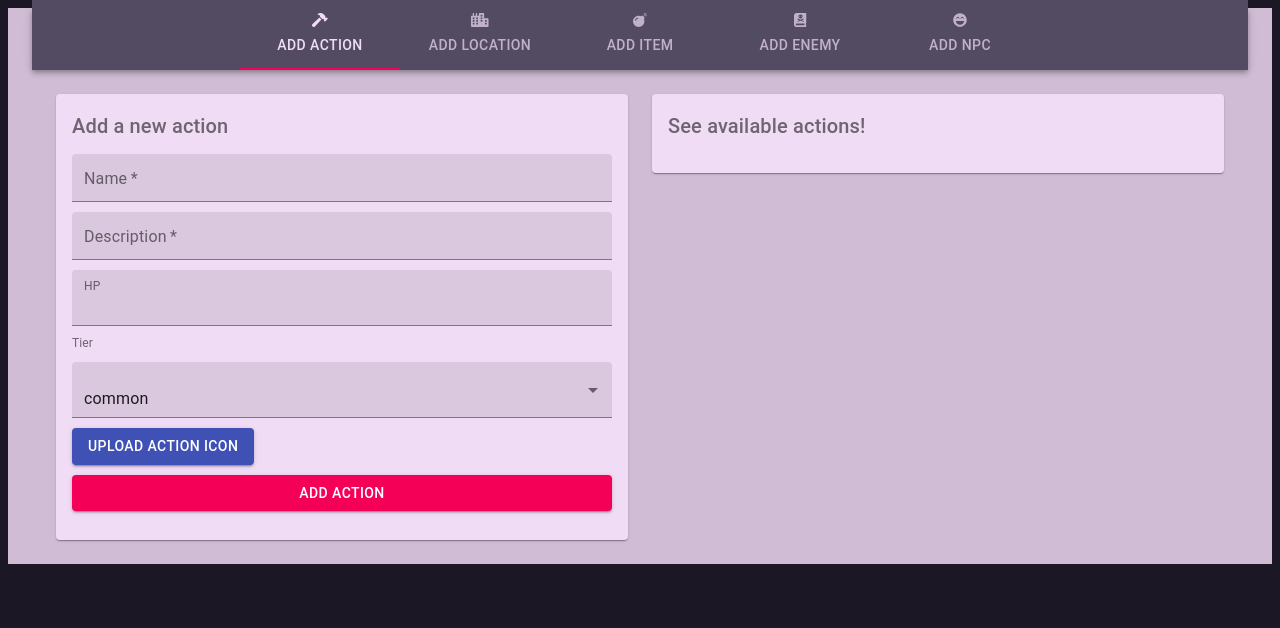
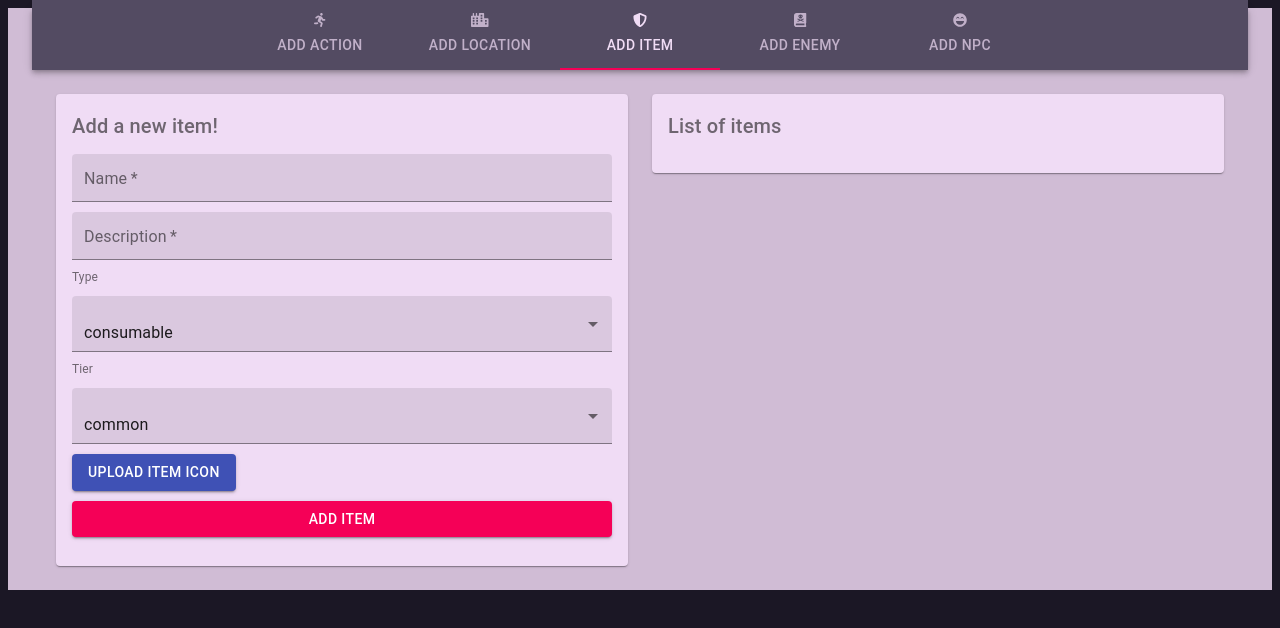
Before and after one commit to thinnkeeper/innkeeper-website, a React (Create React App) app: page / in a window 1280 px wide. Shown: the top 628 px of the page. Built offline with nearby package versions, Linux system fonts and the light colour scheme.

Commit message:
:construction: figuring out file structures

```diff
--- /dev/null
+++ b/src/components/List/index.tsx
@@ -0,0 +1,18 @@
+import React from 'react';
+import { Grid, Card, CardContent, Typography } from '@material-ui/core';
+import { colors } from '../../shared/colors';
+
+export default function List(props: any) {
+	const { type } = props;
+	return (
+		<Grid item xs={6}>
+			<Card style={{ backgroundColor: colors.whiteish }}>
+				<CardContent>
+					<Typography color="textSecondary" variant="h6" component="h6" gutterBottom>
+						List of {type}
+					</Typography>
+				</CardContent>
+			</Card>
+		</Grid>
+	);
+}
--- a/src/components/Nav/index.tsx
+++ b/src/components/Nav/index.tsx
@@ -2,9 +2,9 @@ import React from 'react';
 import { AppBar, Tabs, Tab } from '@material-ui/core';
 import { FontAwesomeIcon } from '@fortawesome/react-fontawesome';
 import {
-	faHammer,
+	faRunning,
 	faCity,
-	faBomb,
+	faShieldAlt,
 	faBookDead,
 	faLaughBeam,
 } from '@fortawesome/free-solid-svg-icons';
@@ -13,7 +13,7 @@ import TabPanel from '../TabPanel';
 import Page from '../Page';
 
 export default function Nav() {
-	const [value, setValue] = React.useState(0);
+	const [value, setValue] = React.useState(2);
 
 	const handleChange = (event: any, newValue: any) => {
 		setValue(newValue);
@@ -34,9 +34,9 @@ export default function Nav() {
 						marginTop: '-10px',
 					}}
 					aria-label="scrollable force tabs example">
-					<Tab label="Add action" icon={<FontAwesomeIcon icon={faHammer} />} />
+					<Tab label="Add action" icon={<FontAwesomeIcon icon={faRunning} />} />
 					<Tab label="Add location" icon={<FontAwesomeIcon icon={faCity} />} />
-					<Tab label="Add item" icon={<FontAwesomeIcon icon={faBomb} />} />
+					<Tab label="Add item" icon={<FontAwesomeIcon icon={faShieldAlt} />} />
 					<Tab label="Add enemy" icon={<FontAwesomeIcon icon={faBookDead} />} />
 					<Tab label="Add NPC" icon={<FontAwesomeIcon icon={faLaughBeam} />} />
 				</Tabs>
--- a/src/components/Page/pages/Actions.tsx
+++ b/src/components/Page/pages/Actions.tsx
@@ -5,12 +5,10 @@ import {
 	CardContent,
 	Typography,
 	Button,
-	Select,
-	MenuItem,
-	InputLabel,
 	TextField,
 } from '@material-ui/core';
 import styled from 'styled-components';
+import List from '../../List';
 import { colors } from '../../../shared/colors';
 
 const Form = styled.form`
@@ -56,36 +54,6 @@ export default function Actions(props: any) {
 									size="small"
 									multiline
 								/>
-								<TextField
-									id="standard-number"
-									label="HP"
-									type="number"
-									variant="filled"
-									InputLabelProps={{
-										shrink: true,
-									}}
-								/>
-								<InputLabel shrink id="demo-simple-select-placeholder-label-label">
-									Tier
-								</InputLabel>
-								<Select
-									labelId="simple-select-label"
-									id="simple-select"
-									variant="filled"
-									value={1}>
-									<MenuItem value={1}>common</MenuItem>
-									<MenuItem value={2}>uncommon</MenuItem>
-									<MenuItem value={3}>rare</MenuItem>
-									<MenuItem value={4}>legendary</MenuItem>
-									<MenuItem value={5}>mythic</MenuItem>
-								</Select>
-								<input
-									accept="image/*"
-									id="contained-button-file"
-									multiple
-									type="file"
-									style={{ display: 'none' }}
-								/>
 								<label htmlFor="contained-button-file">
 									<Button variant="contained" color="primary" component="span">
 										Upload action icon
@@ -98,19 +66,7 @@ export default function Actions(props: any) {
 						</CardContent>
 					</Card>
 				</Grid>
-				<Grid item xs={6}>
-					<Card style={{ backgroundColor: colors.whiteish }}>
-						<CardContent>
-							<Typography
-								color="textSecondary"
-								variant="h6"
-								component="h6"
-								gutterBottom>
-								See available actions!
-							</Typography>
-						</CardContent>
-					</Card>
-				</Grid>
+				<List type="actions" />
 			</Grid>
 		</>
 	);
--- a/src/components/Page/pages/Enemies.tsx
+++ b/src/components/Page/pages/Enemies.tsx
@@ -12,6 +12,7 @@ import {
 } from '@material-ui/core';
 import styled from 'styled-components';
 import { colors } from '../../../shared/colors';
+import List from '../../List';
 
 const Form = styled.form`
 	display: flex;
@@ -98,19 +99,7 @@ export default function Enemies(props: any) {
 						</CardContent>
 					</Card>
 				</Grid>
-				<Grid item xs={6}>
-					<Card style={{ backgroundColor: colors.whiteish }}>
-						<CardContent>
-							<Typography
-								color="textSecondary"
-								variant="h6"
-								component="h6"
-								gutterBottom>
-								See available enemies!
-							</Typography>
-						</CardContent>
-					</Card>
-				</Grid>
+				<List type="enemies" />
 			</Grid>
 		</>
 	);
--- a/src/components/Page/pages/Items.tsx
+++ b/src/components/Page/pages/Items.tsx
@@ -1,4 +1,4 @@
-import React from 'react';
+import React, { useState } from 'react';
 import {
 	Grid,
 	Card,
@@ -11,6 +11,7 @@ import {
 	TextField,
 } from '@material-ui/core';
 import styled from 'styled-components';
+import List from '../../List';
 import { colors } from '../../../shared/colors';
 
 const Form = styled.form`
@@ -24,9 +25,18 @@ const Form = styled.form`
 
 export default function Items(props: any) {
 	const handleData = (event: any) => {
-		console.log(event);
+		console.log(name);
+		console.log(description);
+		console.log(type);
+		console.log(tier);
 		event.preventDefault();
 	};
+
+	const [name, setName] = useState('');
+	const [description, setDescription] = useState('');
+	const [type, setType] = useState('consumable');
+	const [tier, setTier] = useState('common');
+
 	return (
 		<>
 			<Grid container spacing={3}>
@@ -47,6 +57,8 @@ export default function Items(props: any) {
 									variant="filled"
 									required
 									size="small"
+									value={name}
+									onChange={(event: any) => setName(event.target.value)}
 								/>
 								<TextField
 									id="filled-size-small"
@@ -55,6 +67,8 @@ export default function Items(props: any) {
 									required
 									size="small"
 									multiline
+									value={description}
+									onChange={(event: any) => setDescription(event.target.value)}
 								/>
 								<InputLabel shrink id="demo-simple-select-placeholder-label-label">
 									Type
@@ -63,9 +77,10 @@ export default function Items(props: any) {
 									labelId="simple-select-label"
 									id="simple-select"
 									variant="filled"
-									value={1}>
-									<MenuItem value={1}>consumable</MenuItem>
-									<MenuItem value={2}>not consumable</MenuItem>
+									value={type}
+									onChange={(event: any) => setType(event.target.value)}>
+									<MenuItem value={'consumable'}>consumable</MenuItem>
+									<MenuItem value={'notconsumable'}>not consumable</MenuItem>
 								</Select>
 								<InputLabel shrink id="demo-simple-select-placeholder-label-label">
 									Tier
@@ -74,12 +89,13 @@ export default function Items(props: any) {
 									labelId="simple-select-label"
 									id="simple-select"
 									variant="filled"
-									value={1}>
-									<MenuItem value={1}>common</MenuItem>
-									<MenuItem value={2}>uncommon</MenuItem>
-									<MenuItem value={3}>rare</MenuItem>
-									<MenuItem value={4}>legendary</MenuItem>
-									<MenuItem value={5}>mythic</MenuItem>
+									value={tier}
+									onChange={(event: any) => setTier(event.target.value)}>
+									<MenuItem value={'common'}>common</MenuItem>
+									<MenuItem value={'uncommon'}>uncommon</MenuItem>
+									<MenuItem value={'rare'}>rare</MenuItem>
+									<MenuItem value={'legendary'}>legendary</MenuItem>
+									<MenuItem value={'mythic'}>mythic</MenuItem>
 								</Select>
 								<input
 									accept="image/*"
@@ -100,19 +116,7 @@ export default function Items(props: any) {
 						</CardContent>
 					</Card>
 				</Grid>
-				<Grid item xs={6}>
-					<Card style={{ backgroundColor: colors.whiteish }}>
-						<CardContent>
-							<Typography
-								color="textSecondary"
-								variant="h6"
-								component="h6"
-								gutterBottom>
-								See available items!
-							</Typography>
-						</CardContent>
-					</Card>
-				</Grid>
+				<List type="items" />
 			</Grid>
 		</>
 	);
--- a/src/components/Page/pages/Locations.tsx
+++ b/src/components/Page/pages/Locations.tsx
@@ -5,12 +5,10 @@ import {
 	CardContent,
 	Typography,
 	Button,
-	Select,
-	MenuItem,
-	InputLabel,
 	TextField,
 } from '@material-ui/core';
 import styled from 'styled-components';
+import List from '../../List';
 import { colors } from '../../../shared/colors';
 
 const Form = styled.form`
@@ -27,6 +25,7 @@ export default function Locations(props: any) {
 		console.log(event);
 		event.preventDefault();
 	};
+
 	return (
 		<>
 			<Grid container spacing={3}>
@@ -58,27 +57,13 @@ export default function Locations(props: any) {
 								/>
 								<TextField
 									id="standard-number"
-									label="HP"
+									label="Level"
 									type="number"
 									variant="filled"
 									InputLabelProps={{
 										shrink: true,
 									}}
 								/>
-								<InputLabel shrink id="demo-simple-select-placeholder-label-label">
-									Tier
-								</InputLabel>
-								<Select
-									labelId="simple-select-label"
-									id="simple-select"
-									variant="filled"
-									value={1}>
-									<MenuItem value={1}>common</MenuItem>
-									<MenuItem value={2}>uncommon</MenuItem>
-									<MenuItem value={3}>rare</MenuItem>
-									<MenuItem value={4}>legendary</MenuItem>
-									<MenuItem value={5}>mythic</MenuItem>
-								</Select>
 								<input
 									accept="image/*"
 									id="contained-button-file"
@@ -98,19 +83,7 @@ export default function Locations(props: any) {
 						</CardContent>
 					</Card>
 				</Grid>
-				<Grid item xs={6}>
-					<Card style={{ backgroundColor: colors.whiteish }}>
-						<CardContent>
-							<Typography
-								color="textSecondary"
-								variant="h6"
-								component="h6"
-								gutterBottom>
-								See available locations!
-							</Typography>
-						</CardContent>
-					</Card>
-				</Grid>
+				<List type="locations" />
 			</Grid>
 		</>
 	);
--- a/src/components/Page/pages/NPCs.tsx
+++ b/src/components/Page/pages/NPCs.tsx
@@ -11,6 +11,7 @@ import {
 	TextField,
 } from '@material-ui/core';
 import styled from 'styled-components';
+import List from '../../List';
 import { colors } from '../../../shared/colors';
 
 const Form = styled.form`
@@ -98,19 +99,7 @@ export default function NPCs(props: any) {
 						</CardContent>
 					</Card>
 				</Grid>
-				<Grid item xs={6}>
-					<Card style={{ backgroundColor: colors.whiteish }}>
-						<CardContent>
-							<Typography
-								color="textSecondary"
-								variant="h6"
-								component="h6"
-								gutterBottom>
-								See available NPCs!
-							</Typography>
-						</CardContent>
-					</Card>
-				</Grid>
+				<List type="NPCs" />
 			</Grid>
 		</>
 	);
```
